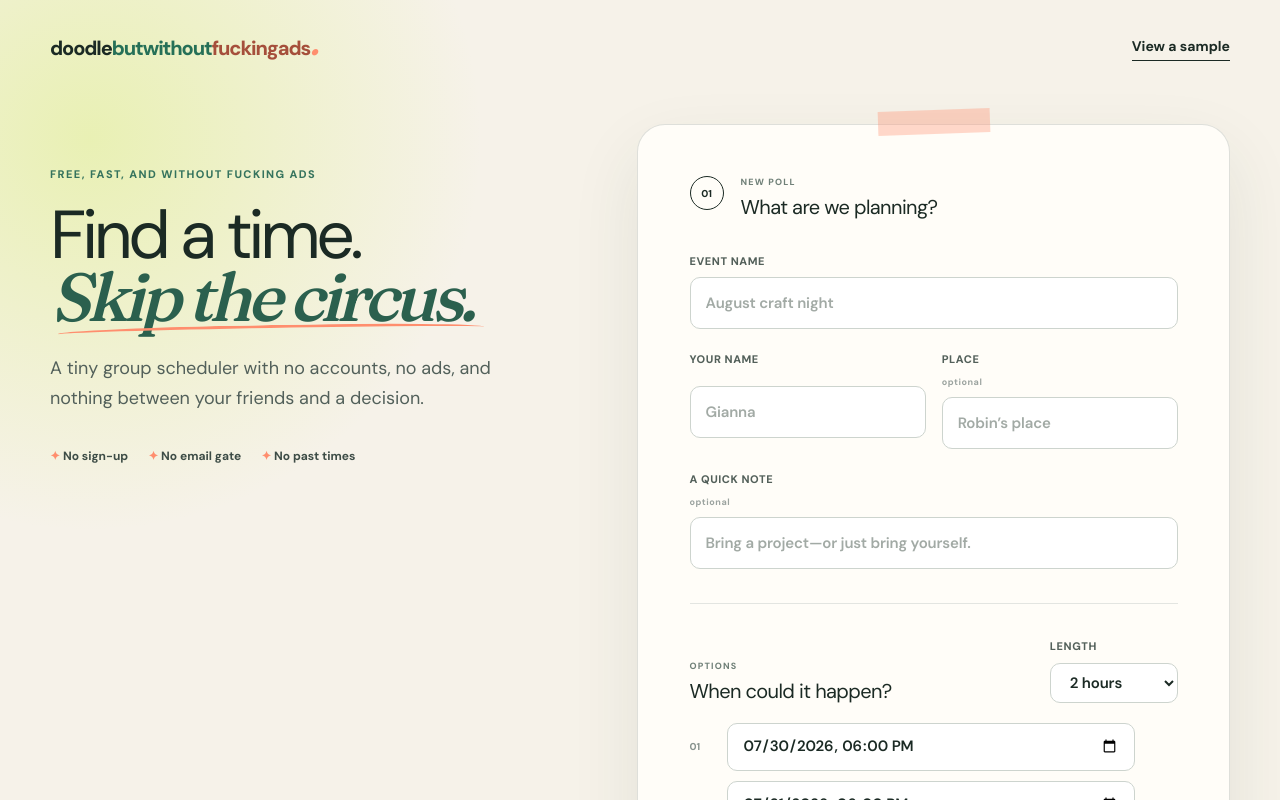
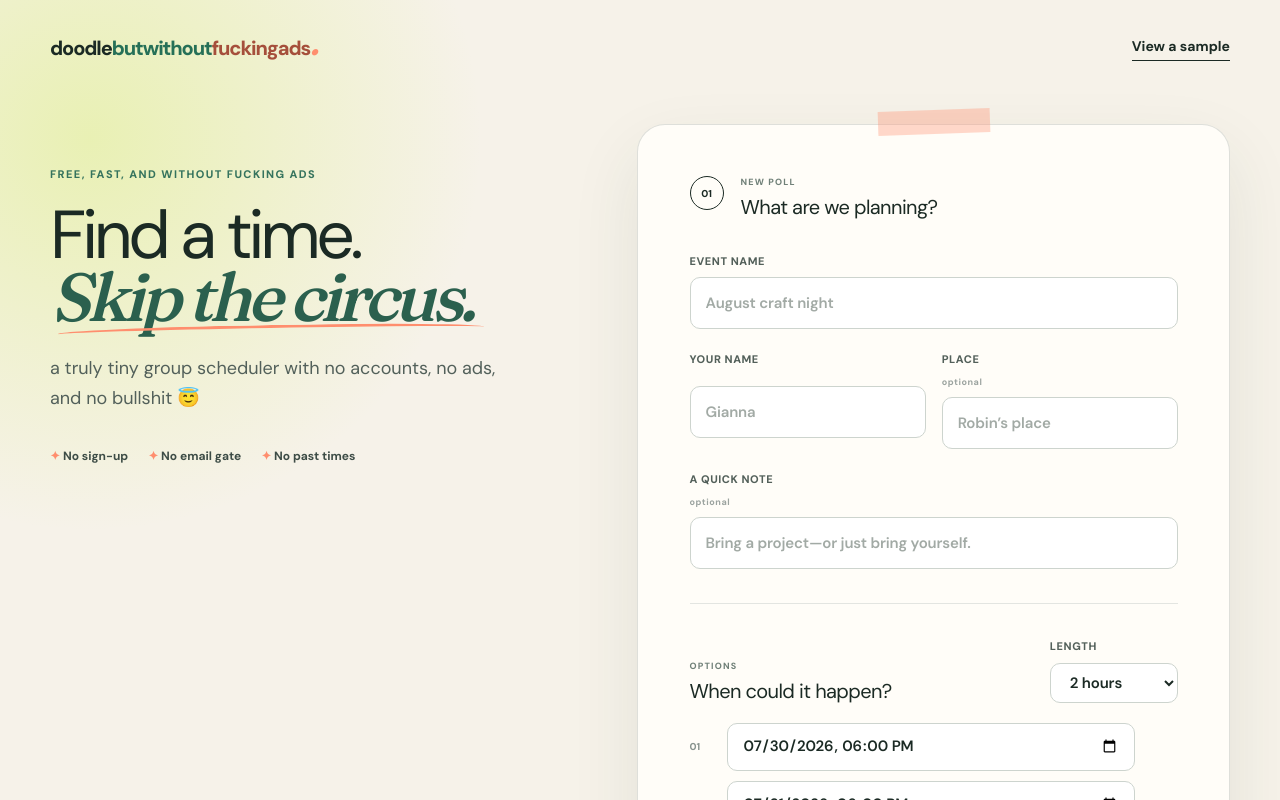
Before and after one commit to Robinnnnn/doodlebutwithoutfuckingads, a Next.js app: page / in a window 1280 px wide. Shown: the top 800 px of the page. Built offline with nearby package versions, Linux system fonts and the light colour scheme.

Commit message:
Sharpen landing page copy

```diff
--- a/app/DoodleApp.tsx
+++ b/app/DoodleApp.tsx
@@ -223,8 +223,8 @@ function CreatePoll() {
             <em>Skip the circus.</em>
           </h1>
           <p className="hero-subtitle">
-            A tiny group scheduler with no accounts, no ads, and nothing
-            between your friends and a decision.
+            a truly tiny group scheduler with no accounts, no ads, and no
+            bullshit 😇
           </p>
           <div
             className="promise-row"
--- a/app/layout.tsx
+++ b/app/layout.tsx
@@ -26,7 +26,7 @@ export async function generateMetadata(): Promise<Metadata> {
   const title =
     "doodlebutwithoutfuckingads — find a time, skip the circus";
   const description =
-    "A tiny group scheduler with no accounts, no ads, and no email gate.";
+    "a truly tiny group scheduler with no accounts, no ads, and no bullshit 😇";
 
   return {
     metadataBase: origin,
```
